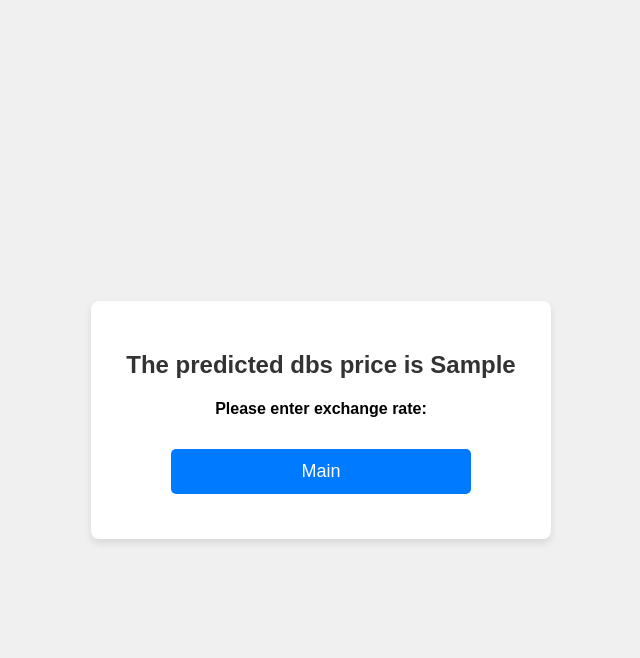
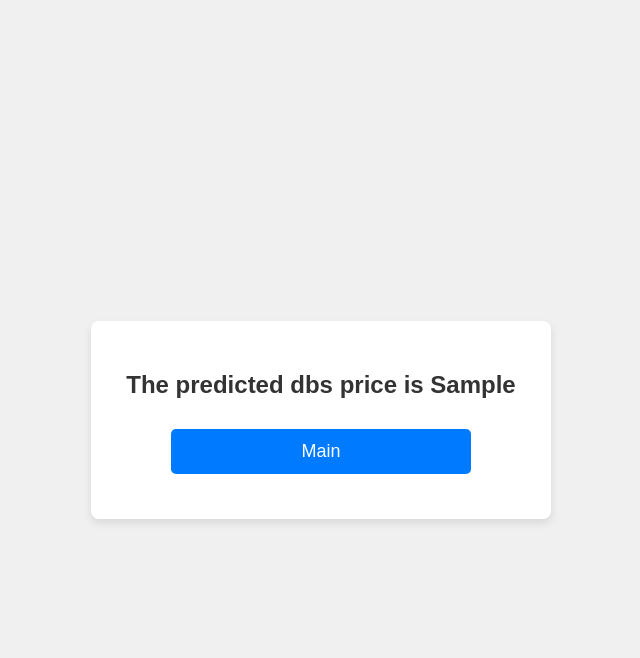
Before and after one commit to pinkopy/Seminar-2, a Flask app: template templates/dbs.html in a window 1280 px wide. Shown: the top 658 px of the page, without its empty margins (319-959 px from the left). Run offline with Flask 3, Linux system fonts and the light colour scheme; the template is opened without the code that fills it: most values are stand-ins (such as "Sample title", 1, 10 or a date in 2020).

Commit message:
Update dbs.html

```diff
--- a/templates/dbs.html
+++ b/templates/dbs.html
@@ -9,7 +9,6 @@
 <body>
     <div class = "container">
         <h2> The predicted dbs price is {{r}}</h2>
-        <h4> Please enter exchange rate: </h4>
         <form action="/main" method="POST">
 
             <input type = "submit" value = "Main">
```
